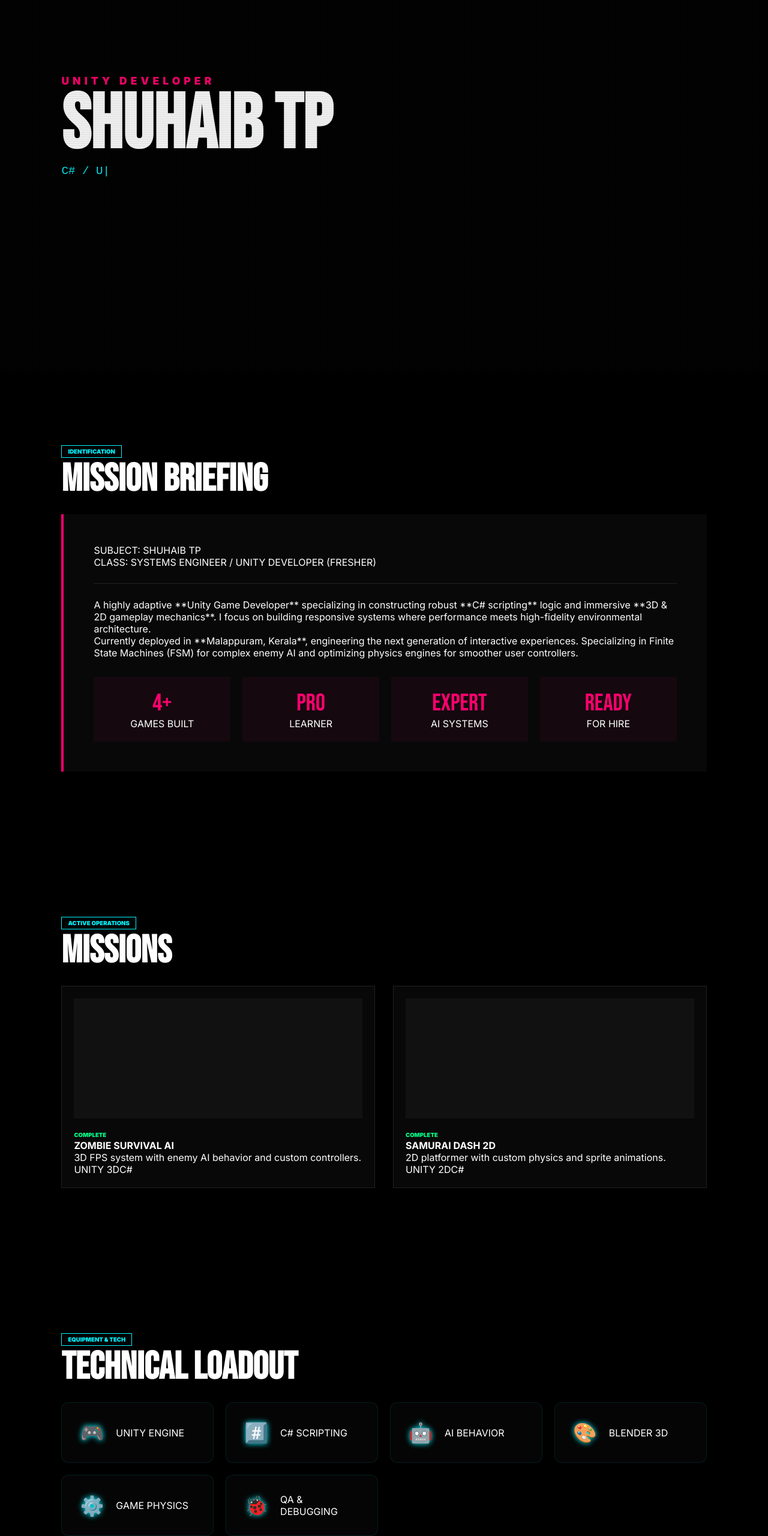
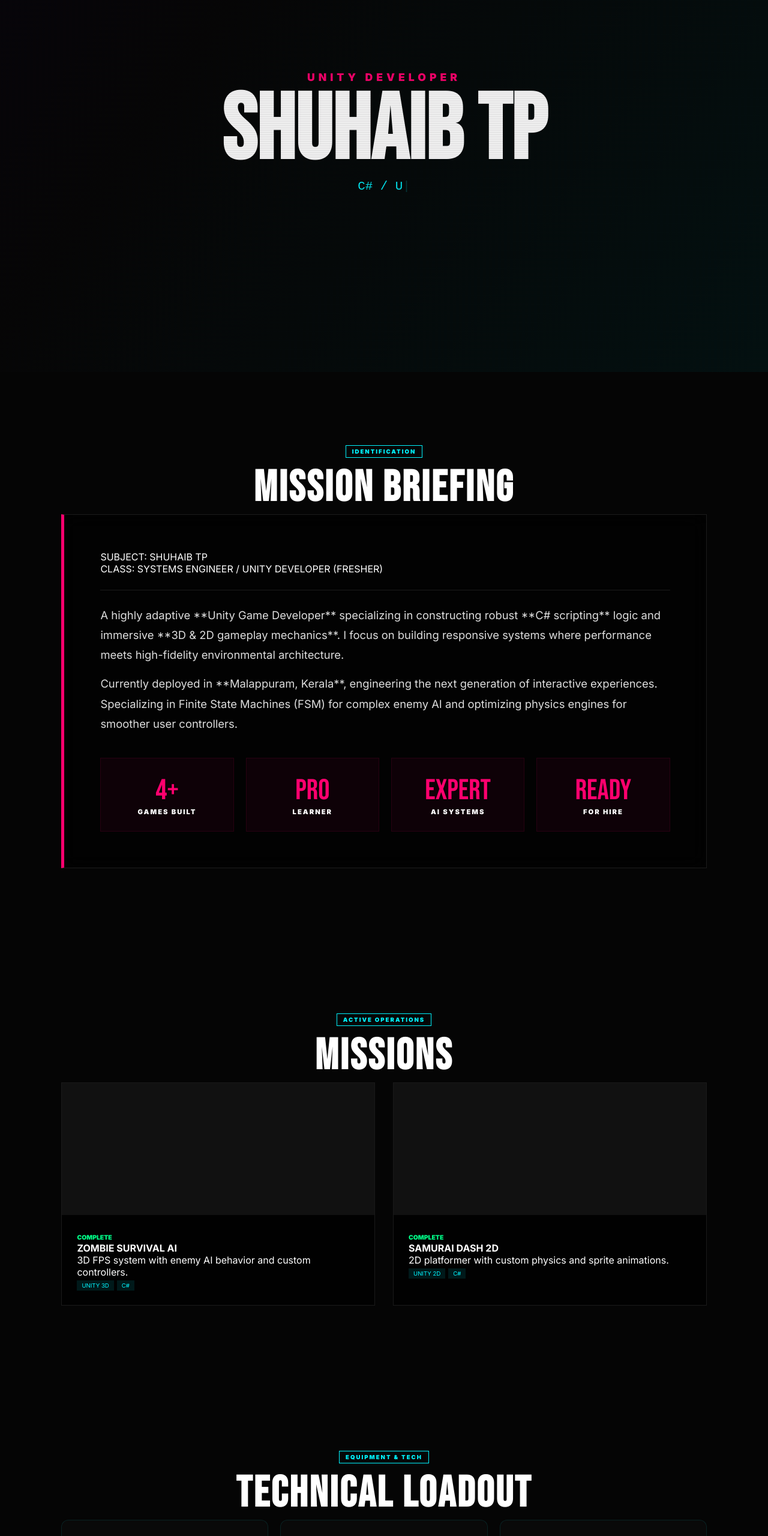
Before and after one commit to shuhaib-games/shuhaib-games.github.io, a plain HTML site: page index.html in a window 1280 px wide. Shown: the part 180-2740 px from the top of the page at 60% size. Drawn offline with Linux system fonts and the light colour scheme.

Commit message:
Update style.css

```diff
--- a/style.css
+++ b/style.css
@@ -1,72 +1,98 @@
 :root {
     --pink: #ff006e;
     --cyan: #00f5ff;
-    --dark: #000000;
+    --dark: #050505;
 }
 
 html { scroll-behavior: smooth; }
 * { margin: 0; padding: 0; box-sizing: border-box; }
 body { background: var(--dark); color: white; font-family: 'Inter', sans-serif; overflow-x: hidden; }
 
-canvas { position: fixed; top: 0; left: 0; z-index: -1; }
+/* CINEMATIC ANIMATED BACKGROUND */
+.animated-bg {
+    position: fixed; top: 0; left: 0; width: 100%; height: 100%; z-index: -1;
+    background: linear-gradient(125deg, #050505, #0a001a, #050505, #001a1a);
+    background-size: 400% 400%;
+    animation: gradientMove 15s ease infinite;
+}
 
+@keyframes gradientMove {
+    0% { background-position: 0% 50%; }
+    50% { background-position: 100% 50%; }
+    100% { background-position: 0% 50%; }
+}
+
+/* SCANLINE OVERLAY */
 .scanlines {
     position: fixed; top: 0; left: 0; width: 100%; height: 100%; z-index: 100;
     background: linear-gradient(rgba(18, 16, 16, 0) 50%, rgba(0, 0, 0, 0.1) 50%),
                 linear-gradient(90deg, rgba(255, 0, 0, 0.03), rgba(0, 255, 0, 0.01), rgba(0, 0, 255, 0.03));
-    background-size: 100% 3px, 3px 100%; pointer-events: none;
+    background-size: 100% 3px, 2px 100%; pointer-events: none;
 }
 
-nav { display: flex; justify-content: space-between; align-items: center; padding: 25px 8%; position: fixed; width: 100%; z-index: 200; background: rgba(0, 0, 0, 0.8); backdrop-filter: blur(10px); }
+/* NAV */
+nav { display: flex; justify-content: space-between; align-items: center; padding: 25px 8%; position: fixed; width: 100%; z-index: 200; background: rgba(0, 0, 0, 0.9); backdrop-filter: blur(10px); border-bottom: 1px solid rgba(255, 0, 110, 0.15); }
 .logo { font-family: 'Bebas Neue'; font-size: 2.2rem; }
 .logo span { color: var(--pink); text-shadow: 0 0 10px var(--pink); }
-.nav-links a { color: white; text-decoration: none; margin-left: 20px; font-weight: 700; font-size: 0.8rem; letter-spacing: 1px; }
+.nav-links a { color: white; text-decoration: none; margin-left: 20px; font-weight: 700; font-size: 0.8rem; letter-spacing: 1px; transition: 0.3s; }
+.nav-links a:hover { color: var(--cyan); text-shadow: 0 0 8px var(--cyan); }
 .btn-neon { border: 2px solid var(--cyan); padding: 8px 18px; box-shadow: 0 0 10px var(--cyan); }
 
+/* HERO */
 section { padding: 120px 8%; position: relative; z-index: 10; }
+#hero { height: 100vh; display: flex; align-items: center; justify-content: center; text-align: center; }
+.main-title { font-family: 'Bebas Neue'; font-size: clamp(4rem, 12vw, 10rem); line-height: 0.85; margin: 15px 0; }
+.glitch-text { color: var(--pink); font-size: 1.1rem; letter-spacing: 6px; font-weight: 900; }
+.typewriter-container { color: var(--cyan); font-family: monospace; font-size: 1.3rem; }
+.cursor { animation: blink 0.8s infinite; color: var(--cyan); }
+@keyframes blink { 50% { opacity: 0; } }
 
-/* Centering Logic */
-.center-all { text-align: center; display: flex; flex-direction: column; align-items: center; }
+/* CENTERING HEADINGS FIX */
+.center-header { text-align: center; }
+.tag { color: var(--cyan); border: 1px solid var(--cyan); padding: 4px 10px; font-size: 0.6rem; font-weight: 900; letter-spacing: 2px; }
+h3 { font-family: 'Bebas Neue'; font-size: 4.5rem; margin-top: 10px; letter-spacing: 3px; }
 
-#hero { height: 100vh; display: flex; flex-direction: column; justify-content: center; text-align: left; }
-.main-title { font-family: 'Bebas Neue'; font-size: clamp(4rem, 10vw, 8rem); line-height: 0.85; margin: 10px 0; }
-.glitch-text { color: var(--pink); font-size: 1.1rem; letter-spacing: 6px; font-weight: 900; }
-.typewriter-container { color: var(--cyan); font-family: monospace; font-size: 1.2rem; margin-bottom: 20px; }
+/* BRIEFING */
+.content-box { background: rgba(0, 0, 0, 0.6); padding: 60px; border: 1px solid rgba(255, 255, 255, 0.1); border-left: 5px solid var(--pink); backdrop-filter: blur(15px); }
+.divider { height: 1px; background: rgba(255,255,255,0.1); margin: 25px 0; }
+.bio-text { font-size: 1.15rem; color: #ddd; margin-bottom: 15px; line-height: 1.8; }
+.stats-grid { display: grid; grid-template-columns: repeat(4, 1fr); gap: 20px; margin-top: 40px; }
+.stat-box { background: rgba(255, 0, 110, 0.05); padding: 25px; text-align: center; border: 1px solid rgba(255, 0, 110, 0.1); }
+.stat-box span { display: block; font-family: 'Bebas Neue'; font-size: 3rem; color: var(--pink); }
+.stat-box p { font-size: 0.7rem; font-weight: 900; letter-spacing: 2px; }
 
-/* Buttons Style */
-.hero-btns { display: flex; gap: 20px; margin-top: 10px; }
-.btn-link {
-    color: var(--cyan); text-decoration: none; font-weight: 900; font-size: 0.8rem;
-    letter-spacing: 1px; border-bottom: 2px solid var(--cyan); padding-bottom: 5px;
-}
-.btn-link.secondary { color: white; border-bottom-color: white; }
+/* GRIDS */
+.mission-grid { display: grid; grid-template-columns: repeat(auto-fit, minmax(320px, 1fr)); gap: 30px; }
+.mission-card { background: rgba(0, 0, 0, 0.8); border: 1px solid rgba(255,255,255,0.1); transition: 0.3s; }
+.mission-card:hover { border-color: var(--pink); transform: translateY(-5px); box-shadow: 0 10px 30px rgba(255, 0, 110, 0.2); }
+.mission-img { height: 220px; background-size: cover; background-position: center; background-color: #111; }
+.mission-info { padding: 25px; }
+.status { color: #00ff88; font-size: 0.65rem; font-weight: 900; }
+.mission-tech span { background: rgba(0, 245, 255, 0.1); color: var(--cyan); padding: 3px 8px; font-size: 0.6rem; margin-right: 5px; }
 
-.tag { color: var(--cyan); border: 1px solid var(--cyan); padding: 4px 10px; font-size: 0.6rem; font-weight: 900; margin-bottom: 10px; }
-h3 { font-family: 'Bebas Neue'; font-size: 4rem; margin-bottom: 20px; }
-
-.content-box { background: rgba(255,255,255,0.03); padding: 50px; border-left: 4px solid var(--pink); backdrop-filter: blur(15px); }
-.divider { height: 1px; background: rgba(255,255,255,0.1); margin: 25px 0; }
-.stats-grid { display: flex; gap: 20px; margin-top: 30px; }
-.stat-box { flex: 1; text-align: center; background: rgba(255,0,110,0.05); padding: 20px; }
-.stat-box span { display: block; font-family: 'Bebas Neue'; font-size: 2.5rem; color: var(--pink); }
-
-.mission-grid { display: grid; grid-template-columns: repeat(auto-fit, minmax(300px, 1fr)); gap: 30px; }
-.mission-card { background: rgba(255,255,255,0.03); border: 1px solid rgba(255,255,255,0.1); padding: 20px; }
-.mission-img { height: 200px; background: #111; margin-bottom: 15px; }
-.status { color: #00ff88; font-size: 0.6rem; font-weight: 900; }
-
-.loadout-grid { display: grid; grid-template-columns: repeat(auto-fit, minmax(250px, 1fr)); gap: 20px; width: 100%; }
+/* LOADOUT SKILL CARDS */
+.loadout-grid { display: grid; grid-template-columns: repeat(auto-fit, minmax(280px, 1fr)); gap: 20px; }
 .skill-card {
     background: rgba(255, 255, 255, 0.02); border: 1px solid rgba(0, 245, 255, 0.1);
-    border-radius: 12px; padding: 30px; display: flex; align-items: center; gap: 20px;
+    border-radius: 12px; padding: 40px 30px; display: flex; align-items: center; gap: 20px; transition: 0.3s;
 }
-.skill-card span { font-size: 2rem; filter: drop-shadow(0 0 5px var(--cyan)); }
+.skill-card:hover { border-color: var(--cyan); background: rgba(0, 245, 255, 0.05); transform: translateY(-3px); box-shadow: 0 0 20px rgba(0, 245, 255, 0.2); }
+.skill-card span { font-size: 2.5rem; filter: drop-shadow(0 0 5px var(--cyan)); flex-shrink: 0; }
+.skill-card p { font-weight: 700; font-size: 1.1rem; letter-spacing: 1px; text-transform: uppercase; }
 
-.contact-box { background: rgba(255, 0, 110, 0.03); border: 2px solid var(--pink); padding: 60px 40px; text-align: center; }
+/* CONTACT */
+.contact-box { background: rgba(0, 0, 0, 0.8); border: 2px solid var(--pink); padding: 60px 40px; text-align: center; display: flex; flex-direction: column; gap: 30px; }
 .label { font-size: 0.7rem; color: var(--pink); font-weight: 900; letter-spacing: 3px; }
-.value { font-family: 'Bebas Neue'; font-size: 2.2rem; color: white; text-decoration: none; display: block; margin-bottom: 20px; }
+.value { font-family: 'Bebas Neue'; font-size: 2.4rem; color: white; text-decoration: none; transition: 0.3s; }
+.value:hover { color: var(--cyan); text-shadow: 0 0 15px var(--cyan); }
 
-.pulse { width: 12px; height: 12px; background: var(--pink); border-radius: 50%; display: inline-block; margin-right: 10px; box-shadow: 0 0 10px var(--pink); animation: p-pulse 1.5s infinite; }
-@keyframes p-pulse { 0% { transform: scale(1); opacity: 1; } 100% { transform: scale(3); opacity: 0; } }
+/* PULSE */
+.pulse { width: 12px; height: 12px; background: var(--pink); border-radius: 50%; display: inline-block; position: relative; margin-right: 12px; box-shadow: 0 0 10px var(--pink); }
+.pulse::after { content: ''; position: absolute; width: 100%; height: 100%; border: 2px solid var(--pink); border-radius: 50%; animation: pulseAni 1.5s infinite; left: -2.5px; top: -2.5px; }
+@keyframes pulseAni { 100% { transform: scale(3.5); opacity: 0; } }
 
-@media (max-width: 768px) { .nav-links { display: none; } .hero-btns { flex-direction: column; } }
+@media (max-width: 768px) {
+    .nav-links { display: none; }
+    .stats-grid { grid-template-columns: repeat(2, 1fr); }
+    .main-title { font-size: 5rem; }
+}
```
